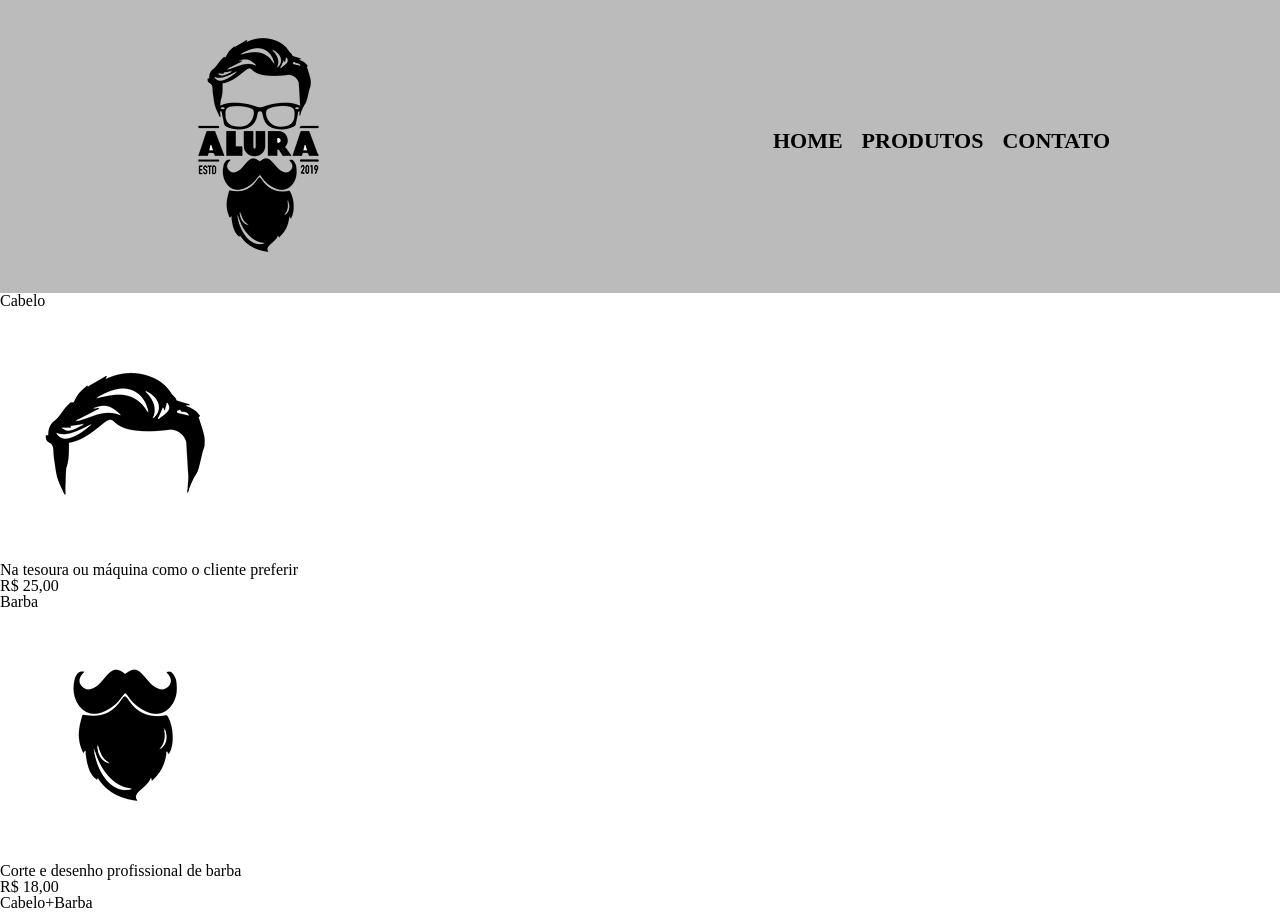
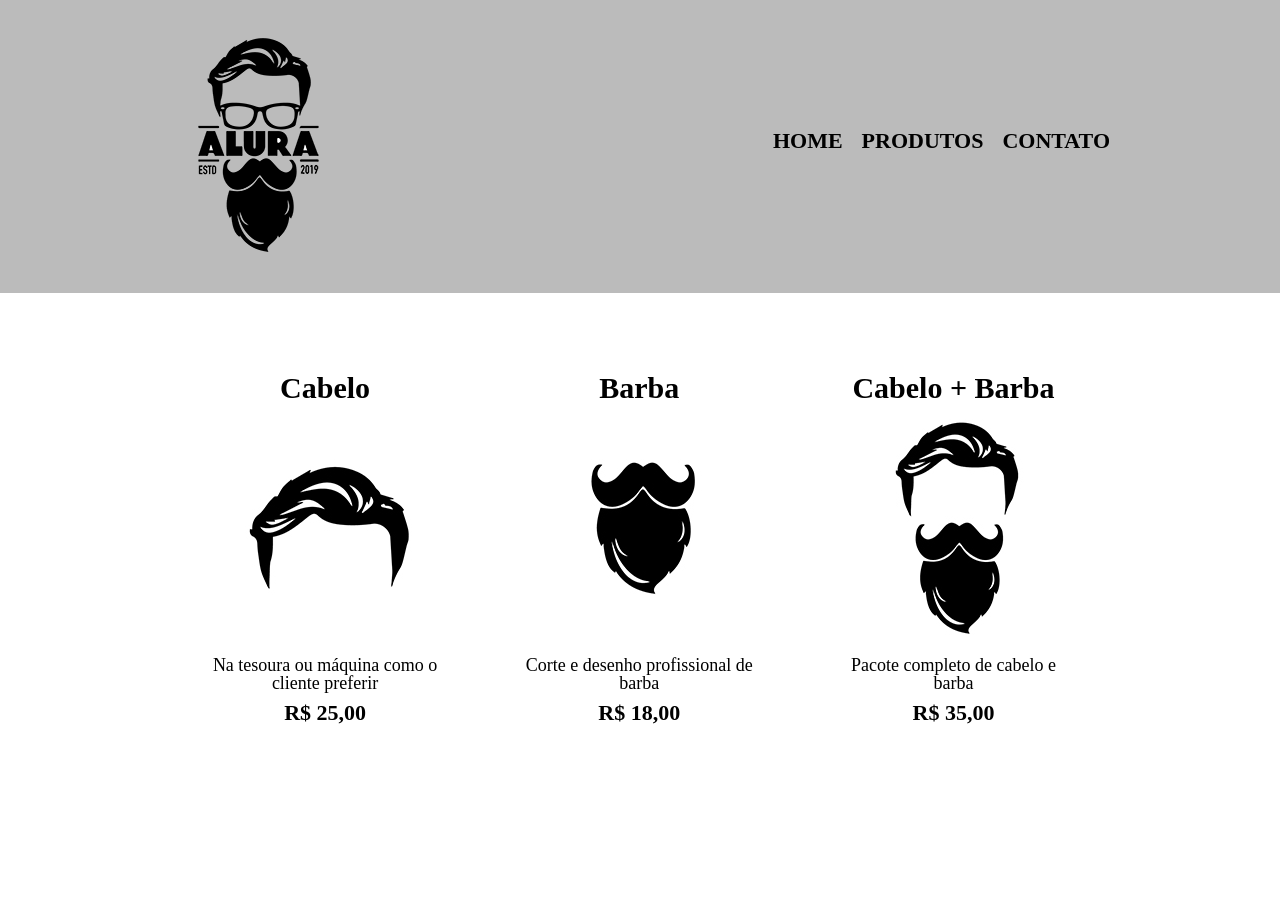
Before and after one commit to fau-33/curso_alura_oracle, a plain HTML site: page 2.html5_css3-parte1/1.barbearia-alura/produtos.html in a window 1280 px wide. Shown: the top 914 px of the page. After the commit the page ends 804 px from the top, so only its background shows below. Drawn offline with Linux system fonts and the light colour scheme.

Commit message:
Fazendo a main

```diff
--- a/2.html5_css3-parte1/1.barbearia-alura/produtos.css
+++ b/2.html5_css3-parte1/1.barbearia-alura/produtos.css
@@ -27,3 +27,34 @@ nav a {
   font-size: 22px;
   text-decoration: none;
 }
+
+.produtos {
+  width: 940px;
+  margin: 0 auto;
+  padding: 50px 0;
+}
+
+.produtos li{
+  display: inline-block;
+  text-align: center;
+  width: 30%;
+  vertical-align: top;
+  margin: 0 1.5%;
+  padding: 30px 20px;
+  box-sizing: border-box;
+}
+
+.produtos h2 {
+  font-size: 30px;
+  font-weight: bold;
+}
+
+.produto-descricao {
+  font-size: 18px;
+}
+
+.produto-preco {
+  font-size: 22px;
+  font-weight: bold;
+  margin-top: 10px;
+}
--- a/2.html5_css3-parte1/1.barbearia-alura/produtos.html
+++ b/2.html5_css3-parte1/1.barbearia-alura/produtos.html
@@ -25,24 +25,24 @@
   </header>
 
   <main>
-    <ul>
+    <ul class="produtos">
       <li>
         <h2>Cabelo</h2>
         <img src="./cabelo.jpg" alt="">
-        <p>Na tesoura ou máquina como o cliente preferir</p>
-        <p>R$ 25,00</p>
+        <p class="produto-descricao">Na tesoura ou máquina como o cliente preferir</p>
+        <p class="produto-preco">R$ 25,00</p>
       </li>
       <li>
         <h2>Barba</h2>
         <img src="./barba.jpg" alt="">
-        <p>Corte e desenho profissional de barba</p>
-        <p>R$ 18,00</p>
+        <p class="produto-descricao">Corte e desenho profissional de barba</p>
+        <p class="produto-preco">R$ 18,00</p>
       </li>
       <li>
-        <h2>Cabelo+Barba</h2>
+        <h2>Cabelo + Barba</h2>
         <img src="./cabelo+barba.jpg" alt="">
-        <p>Pacote completo de cabelo e barba</p>
-        <p>R$ 35,00</p>
+        <p class="produto-descricao">Pacote completo de cabelo e barba</p>
+        <p class="produto-preco">R$ 35,00</p>
       </li>
     </ul>
   </main>
```
